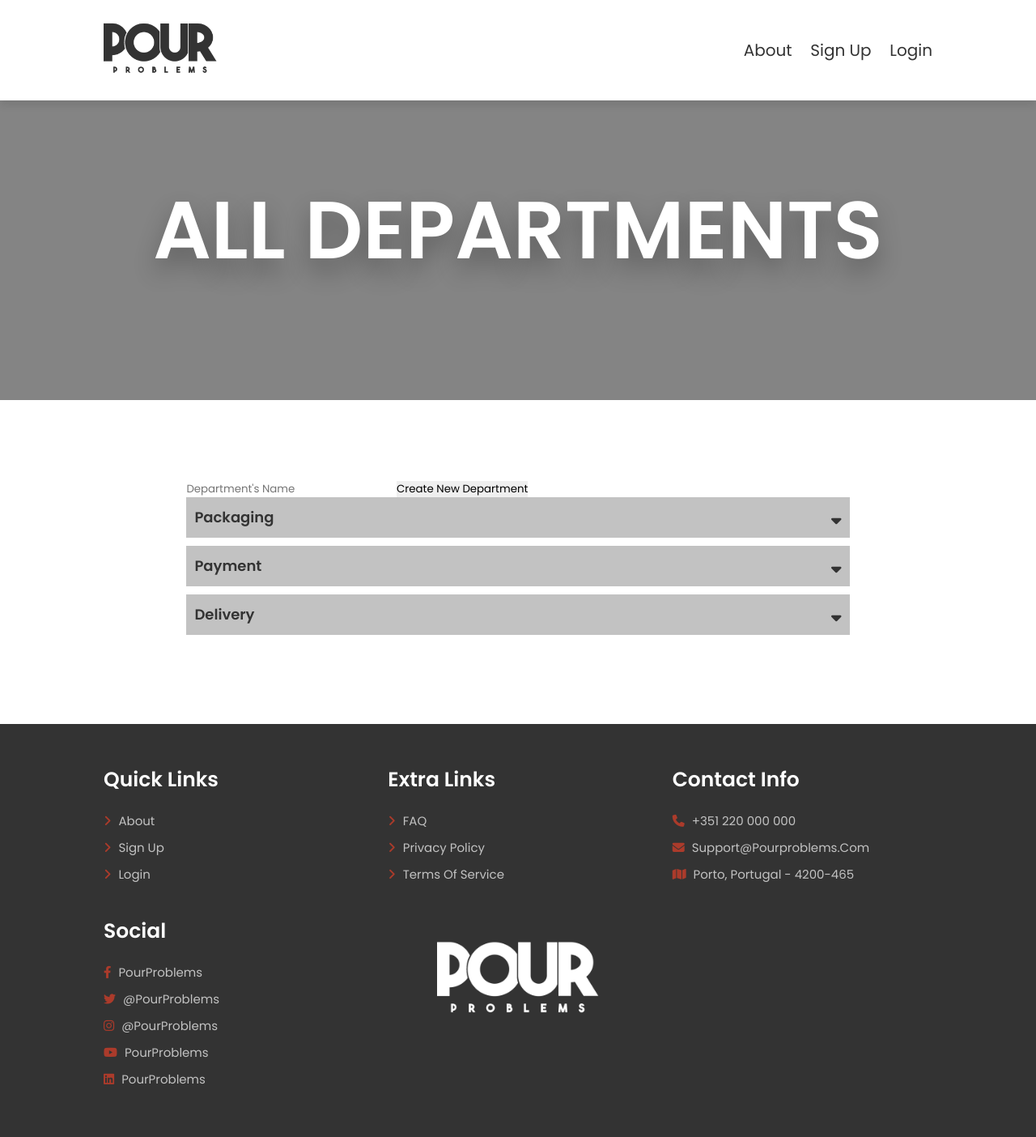
After one commit to Joao-Mota/Pour-Problems, a PHP site: page /pages/departments.php in a window 1280 px wide. The commit adds this page. Shown: the whole page at 81% size. Run offline with PHP 8.4, Linux system fonts and the light colour scheme; data comes from the database, SQL or seed files in the repository; both versions use the stored data as it was after the commit.

Commit message:
TCW add departments page

```diff
--- a/database/department.class.php
+++ b/database/department.class.php
@@ -18,5 +18,21 @@
 
             return new Department($department['id'], $department['name']);
         }
+
+        static function getDepartments(PDO $db) : array {
+            $stmt = $db->prepare('SELECT * FROM Department');
+            $stmt->execute();
+
+            $departments = array();
+            while ($department = $stmt->fetch()) {
+              $departments[] = new Department(
+                $department['id'],
+                $department['name']
+              );
+            }
+
+            return $departments;
+        }
+
     }
 ?>
--- /dev/null
+++ b/pages/departments.php
@@ -0,0 +1,71 @@
+<?php
+  declare(strict_types = 1);
+
+  require_once(__DIR__ . '/../utils/session.php');
+  $session = new Session();
+
+  require_once(__DIR__ . '/../database/connection.db.php');
+  require_once(__DIR__ . '/../temp/common.tpl.php');
+  require_once(__DIR__ . '/../database/department.class.php');
+
+
+  $db = getDatabaseConnection();
+
+  $departments = Department::getDepartments($db);
+
+  drawHeader($session);
+  ?>
+
+
+<div class="heading">
+  <h1>All Departments</h1>
+</div>
+
+<section class="ticket-form">
+
+  <section class="users">
+
+    <div>
+        <form action="../actions/action_add_department.php" method="post" class="delete">
+            <input type="text" name="name" placeholder="department's name">
+            <input type="submit" value="Create New Department">
+        </form>
+    </div>
+
+    <?php foreach($departments as $department) { ?>
+
+        <div class="user">
+            <div class="question">
+            <h3> <?= $department->name ?> </h3>
+
+            <span class="icon"><i class="fas fa-sort-down"></i></span>
+            </div>
+
+            <div class="answer">
+            <p> Id : <?= $department->id ?> </p>
+            </div>
+
+            <div>
+                <form action="../actions/action_delete_department.php" method="post" class="delete">
+                <input type="hidden" name="id" value="<?=$department->id?>">
+                <input type="submit" value="Delete">
+                </form>
+            </div>
+
+            <div>
+                <form action="../pages/department.php?id=<?=base64_encode(strval($department->id))?>" method="post" class="delete">
+                <input type="hidden" name="id" value="<?=$department->id?>">
+                <input type="submit" value="+Info">
+                </form>
+            </div>
+
+        </div>
+
+    <?php } ?>
+  </section>
+
+</section>
+
+<?php
+  drawFooter($session);
+?>
--- a/pages/index.php
+++ b/pages/index.php
@@ -22,6 +22,11 @@
     $password = password_hash('agent', PASSWORD_DEFAULT);
     $stmt = $db->prepare('INSERT INTO User (fullname, username, email, password, role_id) VALUES (?, ?, ?, ?, ?)');
     $stmt->execute(array('agent', 'agent', 'agent@gmail.com', $password, 2));
+
+    $stmt = $db->prepare('INSERT INTO Department (name) VALUES (?)');
+    $stmt->execute(array('Packaging'));
+    $stmt->execute(array('Payment'));
+    $stmt->execute(array('Delivery'));
   }
   catch (PDOException $e) {
   }
--- a/pages/mytickets.php
+++ b/pages/mytickets.php
@@ -62,7 +62,7 @@
           </form>
         </div>
 
-    </div>
+      </div>
 
     <?php } ?>
   </section>
--- a/temp/common.tpl.php
+++ b/temp/common.tpl.php
@@ -171,8 +171,9 @@
     <nav class="navbar">
       <form action="../actions/action_logout.php" method="post" class="logout">
         <a href="/pages/about.php">About</a>
-        <a href="/pages/users.php">All Users</a>
-        <a href="/pages/all_tickets.php">All Tickets</a>
+        <a href="/pages/users.php">Users</a>
+        <a href="/pages/all_tickets.php">Tickets</a>
+        <a href="/pages/departments.php">Departments</a>
         <a href="/pages/profile.php">Profile</a>
         <input type="submit" value="Logout">
       </form>
```
Also changed, not shown: actions/action_add_department.php (added, +21 -0 lines), actions/action_delete_department.php (added, +19 -0 lines), pages/department.php (added, +22 -0 lines), database/database.db.
